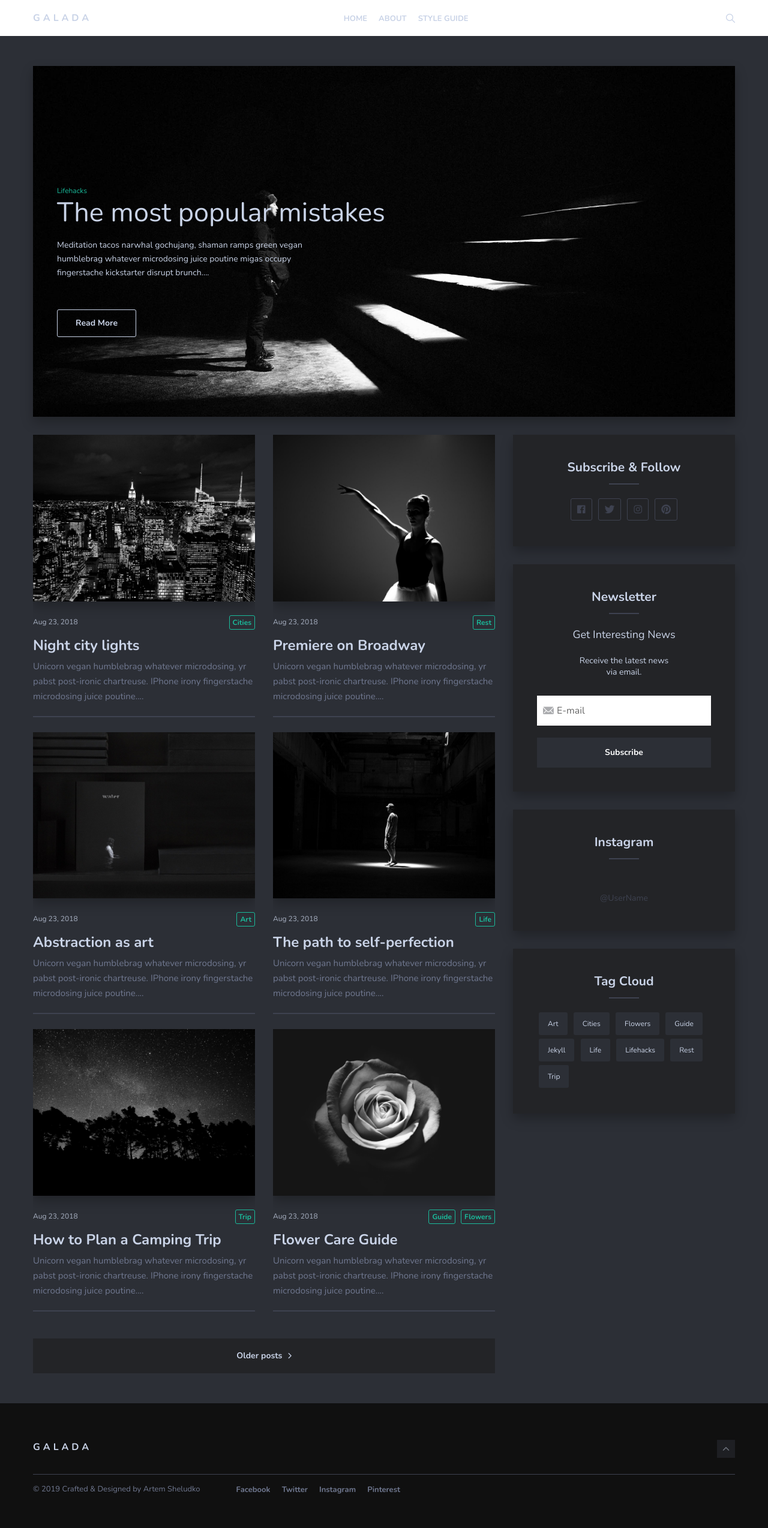
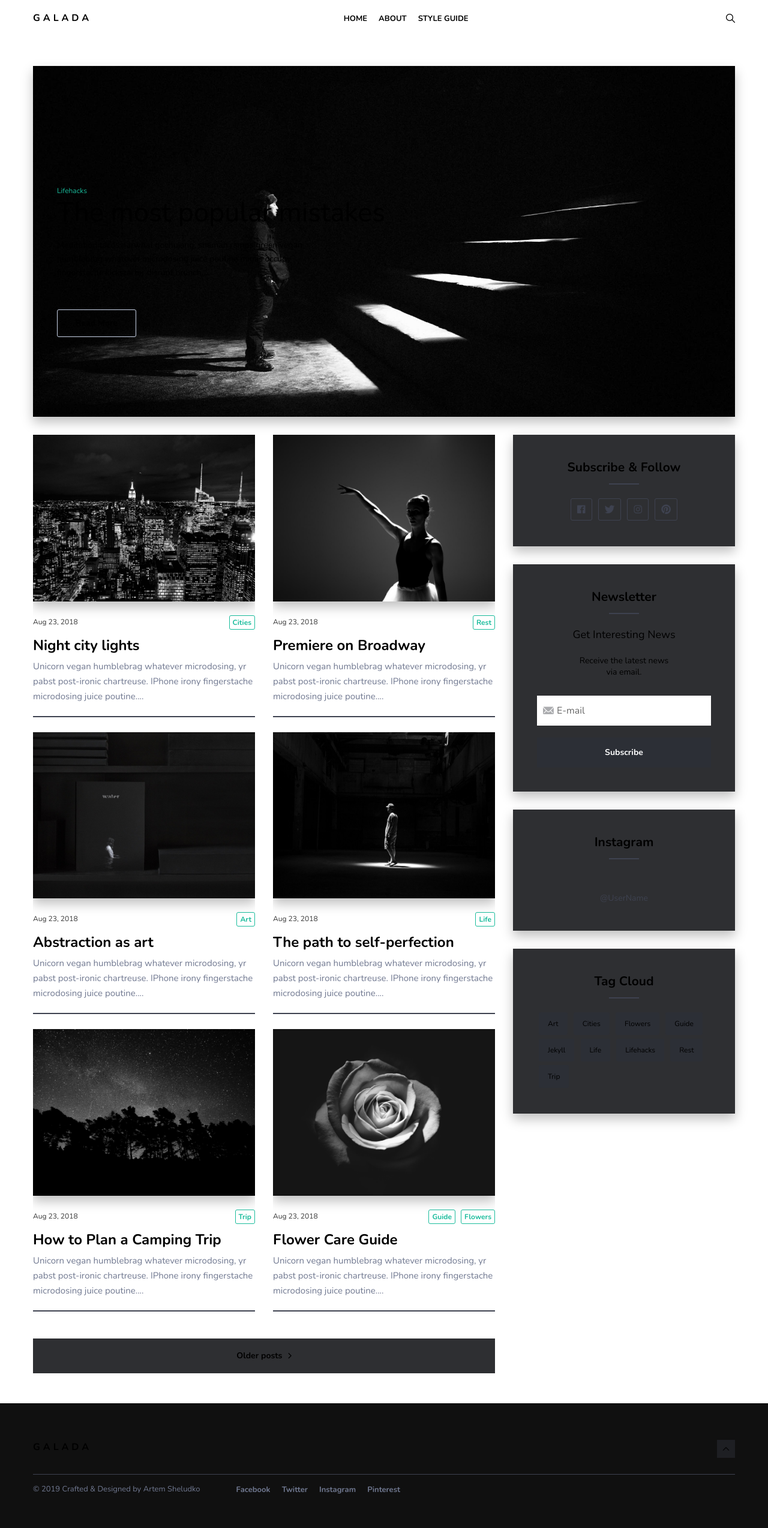
Before and after one commit to gamintrolls/5, a Jekyll site: the page built from index.html, in a window 1280 px wide. Shown: the whole page at 60% size. Built offline with Jekyll 4.4.1, drawn with Linux system fonts in a browser that asks for light colours; nearby versions of some CDN libraries; the list of posts is cut into pages by our own code.

Commit message:
Update _colors.scss

```diff
--- a/_sass/0-settings/_colors.scss
+++ b/_sass/0-settings/_colors.scss
@@ -2,7 +2,7 @@
 $primary-color: #1ABC9C;
 $secondary-color: #C19CD8;
 $highlight: #ffeea8;
-$text: #C9D3E7;
+$text: #000000;
 $gray-blue: #707890;
 $white: #ffffff;
 $black: #101010;
@@ -15,7 +15,7 @@ $success: #34a74e;
 
 
 // Background Colors
-$background: $blue-black;
+$background: $white;
 
 // Body Color
 $body-color: $text;
```
